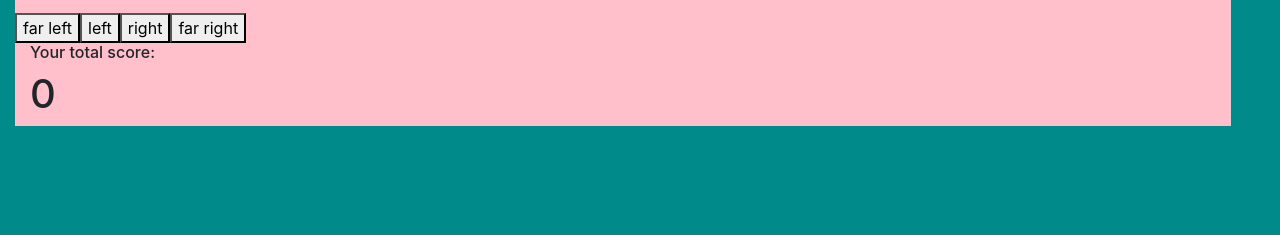
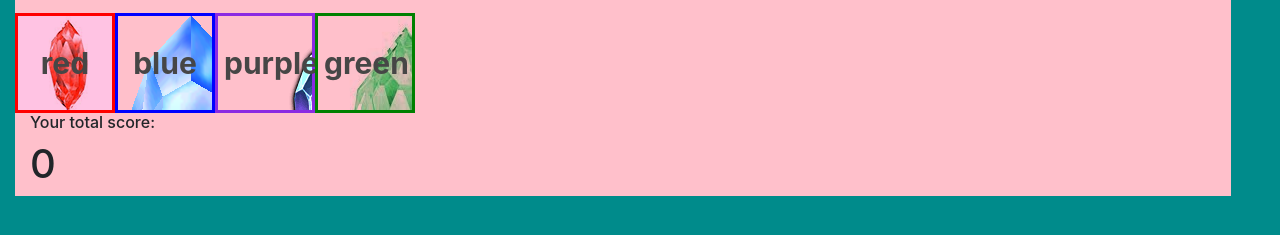
Before and after one commit to zaxblackdragon/unit-4-game, a plain HTML site: page index.html in a window 1280 px wide. Shown: the part 527-762 px from the top of the page. Drawn offline with nearby package versions, Linux system fonts and the light colour scheme.

Commit message:
added some styling to the buttons, still working though

```diff
--- a/assets/css/style.css
+++ b/assets/css/style.css
@@ -13,3 +13,40 @@
     padding: 26px;
     border: 1px solid gray;
 }
+#redCrystal {
+  width: 100px;
+  height: 100px;
+  background: url(../images/redCrystalLight.png);
+  border: 3px solid red;
+  color: rgb(70, 70, 70);
+  font-weight: bold;
+  font-size: 30px;
+
+}
+#blueCrystal {
+  width: 100px;
+  height: 100px;
+  background: url(../images/blueCrystal.png);
+  border: 3px solid blue;
+  color: rgb(70, 70, 70);
+  font-weight: bold;
+  font-size: 30px;
+}
+#purpleCrystal {
+  width: 100px;
+  height: 100px;
+  background: url(../images/purpleCrystal.png);
+  border: 3px solid blueviolet;
+  color: rgb(70, 70, 70);
+  font-weight: bold;
+  font-size: 30px;
+}
+#greenCrystal {
+  width: 100px;
+  height: 100px;
+  background: url(../images/greenCrystal.png);
+  border: 3px solid green;
+  color: rgb(70, 70, 70);
+  font-weight: bold;
+  font-size: 30px;
+}
--- a/index.html
+++ b/index.html
@@ -42,10 +42,10 @@
             </div>
 
             <div id="button" class="row">
-                <button id="crystal1" class="button"> far left</button>
-                <button id="crystal2" class="button">left</button>
-                <button id="crystal3" class="button">right</button>
-                <button id="crystal4" class="button">far right</button>
+                <button id="redCrystal" class="button">red</button>
+                <button id="blueCrystal" class="button">blue</button>
+                <button id="purpleCrystal" class="button">purple</button>
+                <button id="greenCrystal" class="button">green</button>
             </div>
 
             <div id="scoreBoard" class="row">
```
Also changed, not shown: assets/images/blueCrystal.png (added), assets/images/greenCrystal.png (added), assets/images/purpleCrystal.png (added), assets/images/redCrystal.png (added), assets/images/redCrystalLight.png (added).
